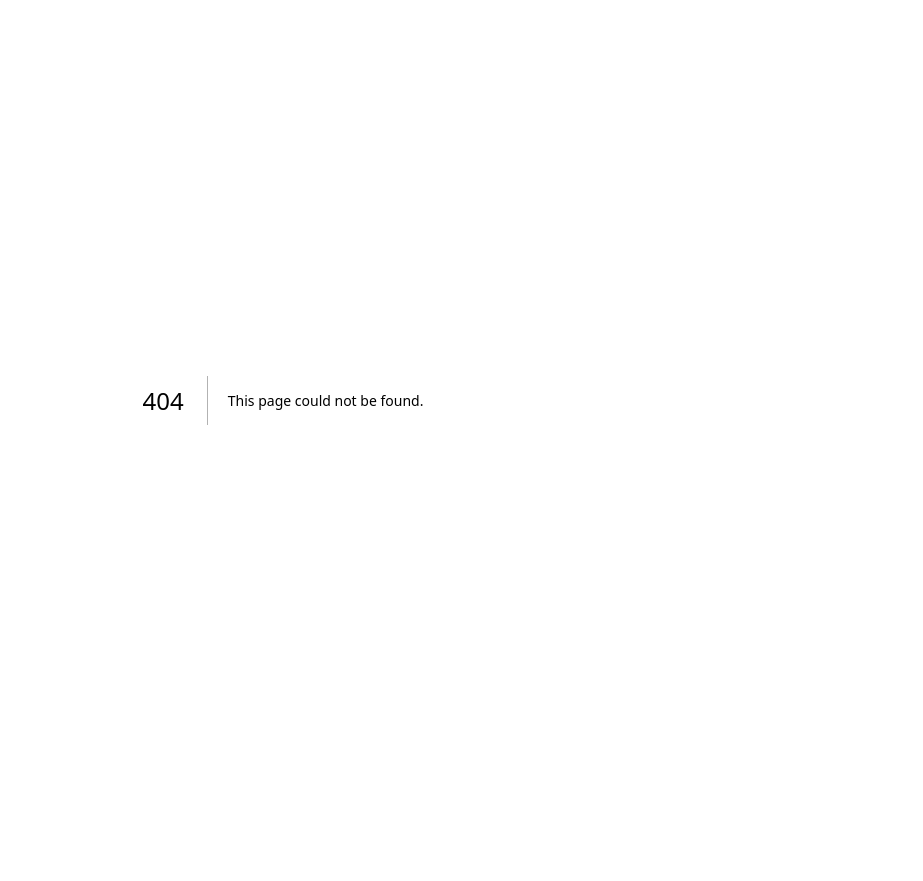
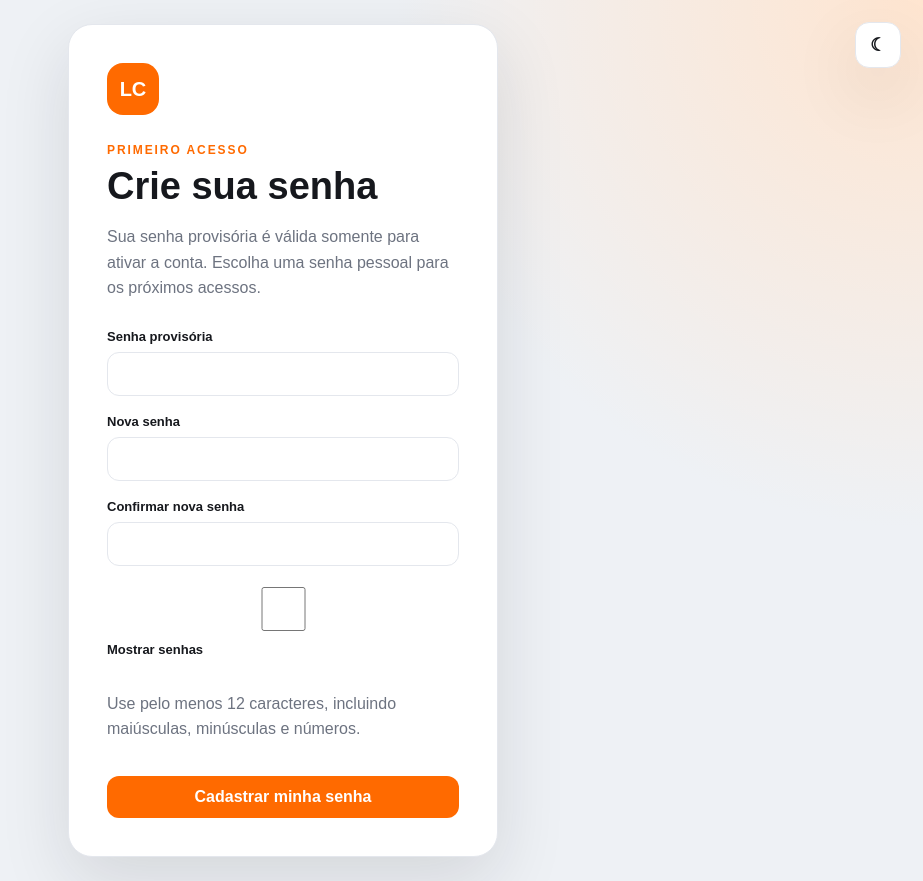
Before and after one commit to AlissonMeesPersonal/leadscomercial, a Next.js app: page /ativar-senha in a window 1280 px wide. Before the commit this address had no page. Shown: the whole page, without its empty margins (357-1280 px from the left). Before the commit the page ends 800 px from the top, so only its background shows below. Built offline with nearby package versions, Linux system fonts and the light colour scheme.

Commit message:
feat: self-service first-login password registration screen

```diff
--- /dev/null
+++ b/app/ativar-senha/page.tsx
@@ -0,0 +1,69 @@
+"use client";
+
+import { FormEvent, useState } from "react";
+import { useRouter } from "next/navigation";
+import ThemeToggle from "../components/ThemeToggle";
+
+type ActivationResponse = {ok?:boolean;error?:string;accessToken?:string;role?:string};
+
+export default function ActivatePasswordPage() {
+  const router=useRouter();
+  const [temporaryPassword,setTemporaryPassword]=useState("");
+  const [password,setPassword]=useState("");
+  const [confirmation,setConfirmation]=useState("");
+  const [showPassword,setShowPassword]=useState(false);
+  const [error,setError]=useState("");
+  const [busy,setBusy]=useState(false);
+
+  async function activate(event:FormEvent<HTMLFormElement>) {
+    event.preventDefault();
+    setError("");
+    setBusy(true);
+    try {
+      const response=await fetch("/api/activate-password",{
+        method:"POST",headers:{"Content-Type":"application/json"},
+        body:JSON.stringify({temporaryPassword,password,confirmation})
+      });
+      const result=await response.json() as ActivationResponse;
+      if(!response.ok || !result.ok || !result.accessToken)
+        throw new Error(result.error || "Não foi possível ativar sua senha.");
+      sessionStorage.setItem("commercial-supabase-access",result.accessToken);
+      router.replace(result.role==="coordinator"?"/dashboard/coordenacao":"/dashboard");
+      router.refresh();
+    } catch (e) {
+      setError(e instanceof Error?e.message:"Falha ao cadastrar senha.");
+    } finally {setBusy(false);}
+  }
+  return (
+    <main className="login-shell">
+      <div className="login-theme"><ThemeToggle compact /></div>
+      <section className="login-card">
+        <div className="brand-mark">LC</div>
+        <p className="eyebrow">PRIMEIRO ACESSO</p>
+        <h1>Crie sua senha</h1>
+        <p className="muted">Sua senha provisória é válida somente para ativar a conta. Escolha uma senha pessoal para os próximos acessos.</p>
+        <form className="login-form" onSubmit={activate}>
+          <label>Senha provisória
+            <input type={showPassword?"text":"password"} autoComplete="current-password"
+              value={temporaryPassword} onChange={e=>setTemporaryPassword(e.target.value)} required />
+          </label>
+          <label>Nova senha
+            <input type={showPassword?"text":"password"} minLength={12} maxLength={128}
+              autoComplete="new-password" value={password} onChange={e=>setPassword(e.target.value)} required/>
+          </label>
+          <label>Confirmar nova senha
+            <input type={showPassword?"text":"password"} minLength={12} maxLength={128}
+              autoComplete="new-password" value={confirmation} onChange={e=>setConfirmation(e.target.value)} required/>
+          </label>
+          <label className="activation-show-password">
+            <input type="checkbox" checked={showPassword} onChange={e=>setShowPassword(e.target.checked)}/>
+            Mostrar senhas
+          </label>
+          <p className="muted">Use pelo menos 12 caracteres, incluindo maiúsculas, minúsculas e números.</p>
+          {error && <div className="alert" role="alert">{error}</div>}
+          <button className="primary-btn" disabled={busy}>{busy?"Validando...":"Cadastrar minha senha"}</button>
+        </form>
+      </section>
+    </main>
+  );
+}
```
